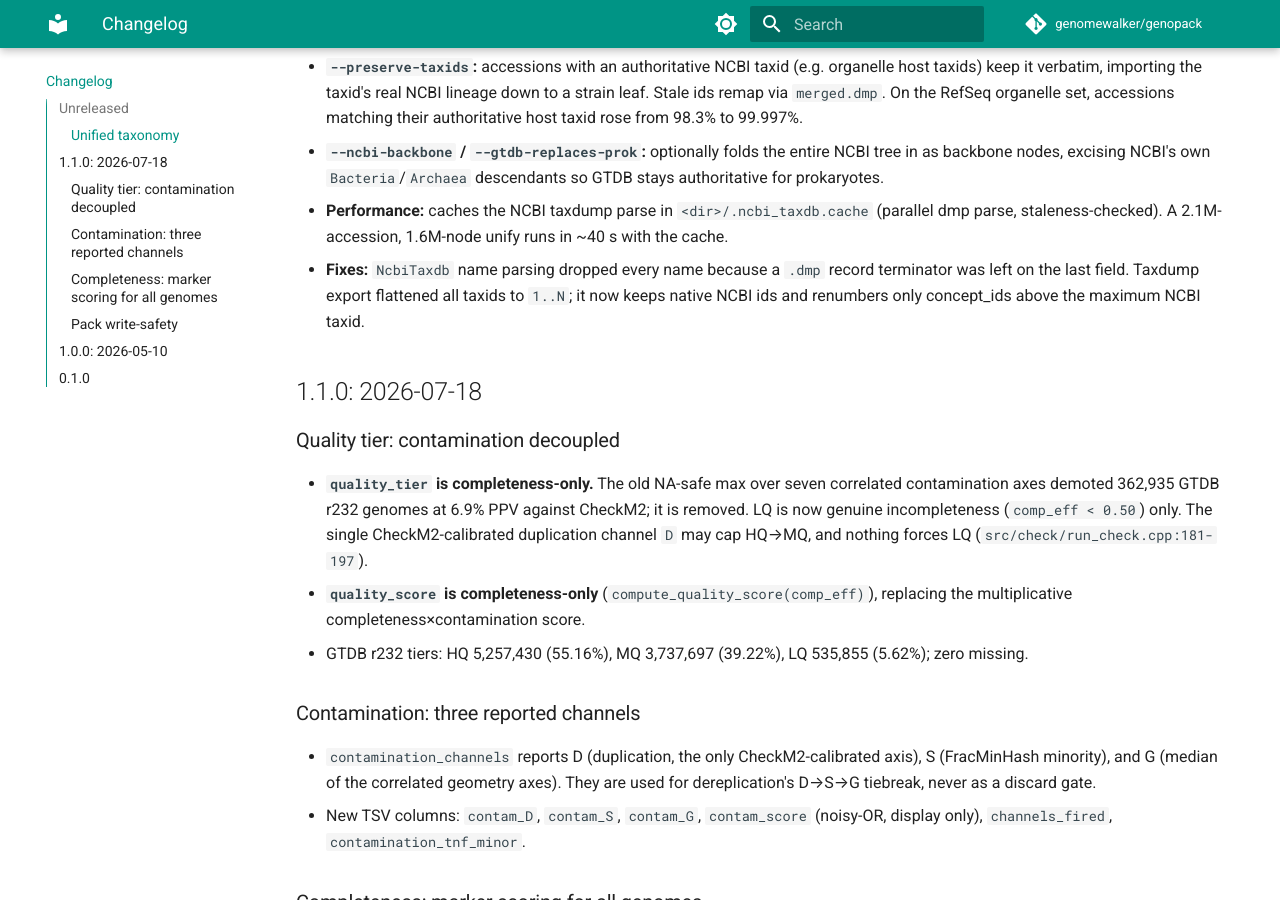
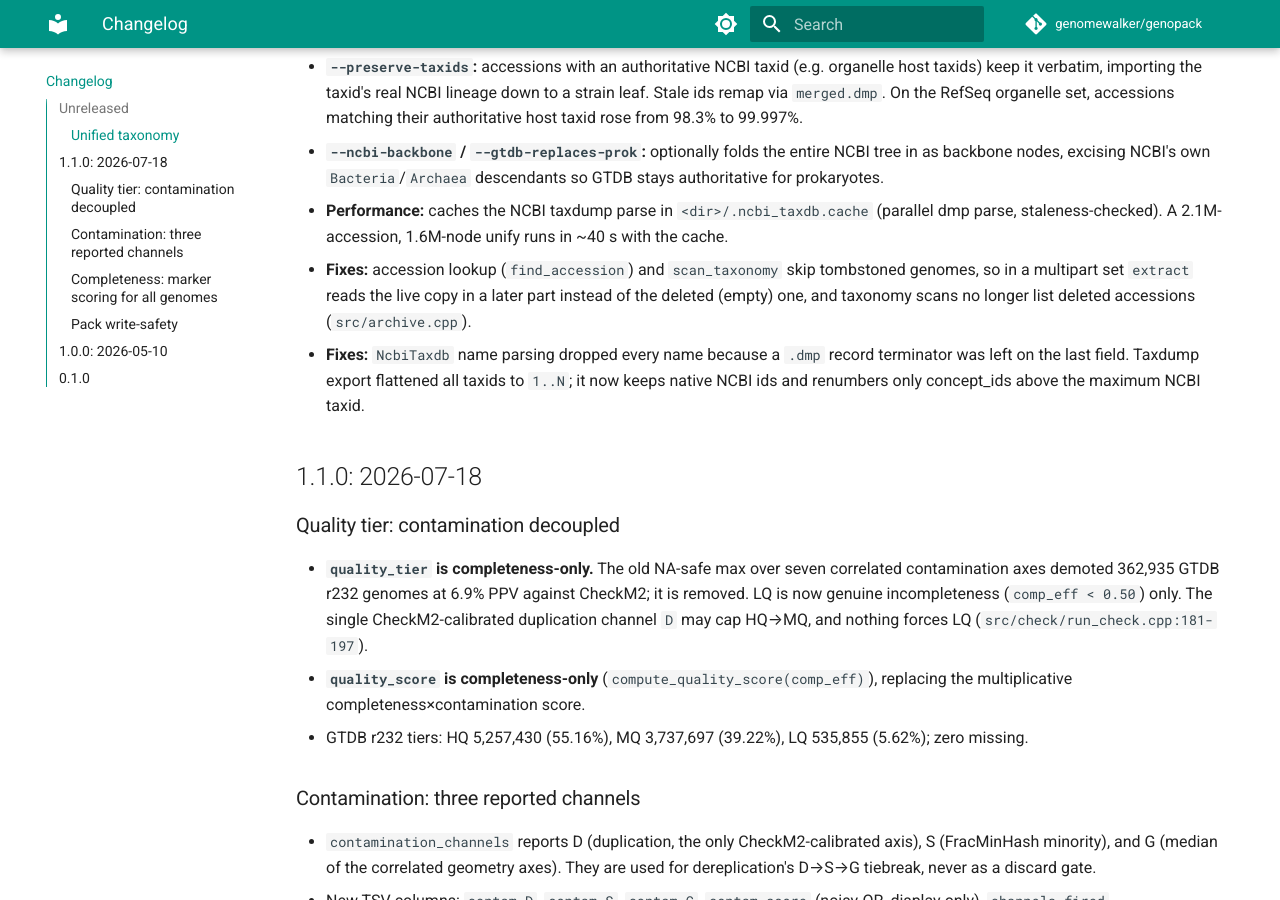
Before and after one commit to genomewalker/genopack, an MkDocs documentation site: the page built from docs/changelog.md, in a window 1280 px wide and 900 px high, scrolled down 440 px. Built offline with MkDocs 1.6.1 and Material for MkDocs 9.7.7, drawn with Linux system fonts in a browser that asks for light colours; comment, search, counter and statistics services are not loaded.

Commit message:
docs: changelog entry for tombstone-aware accession lookup

```diff
--- a/docs/changelog.md
+++ b/docs/changelog.md
@@ -9,6 +9,7 @@
 - **`--preserve-taxids`:** accessions with an authoritative NCBI taxid (e.g. organelle host taxids) keep it verbatim, importing the taxid's real NCBI lineage down to a strain leaf. Stale ids remap via `merged.dmp`. On the RefSeq organelle set, accessions matching their authoritative host taxid rose from 98.3% to 99.997%.
 - **`--ncbi-backbone` / `--gtdb-replaces-prok`:** optionally folds the entire NCBI tree in as backbone nodes, excising NCBI's own `Bacteria`/`Archaea` descendants so GTDB stays authoritative for prokaryotes.
 - **Performance:** caches the NCBI taxdump parse in `<dir>/.ncbi_taxdb.cache` (parallel dmp parse, staleness-checked). A 2.1M-accession, 1.6M-node unify runs in ~40 s with the cache.
+- **Fixes:** accession lookup (`find_accession`) and `scan_taxonomy` skip tombstoned genomes, so in a multipart set `extract` reads the live copy in a later part instead of the deleted (empty) one, and taxonomy scans no longer list deleted accessions (`src/archive.cpp`).
 - **Fixes:** `NcbiTaxdb` name parsing dropped every name because a `.dmp` record terminator was left on the last field. Taxdump export flattened all taxids to `1..N`; it now keeps native NCBI ids and renumbers only concept_ids above the maximum NCBI taxid.
 
 ## 1.1.0: 2026-07-18
```
